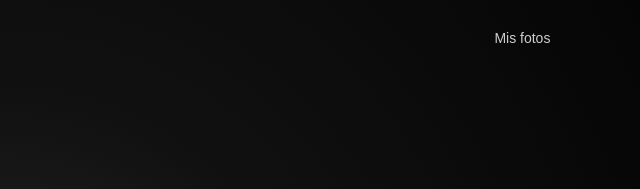
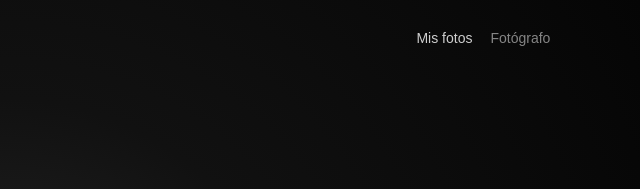
Before and after one commit to photofest-cloud/photofest, a plain HTML site: page index.html in a window 1280 px wide. Shown: the top 189 px of the page, 640-1280 px from the left. Drawn offline with Linux system fonts and the light colour scheme.

Commit message:
Link photographer admin panel from homepage

```diff
--- a/index.html
+++ b/index.html
@@ -9,7 +9,7 @@
     body{font-family:Arial,Helvetica,sans-serif;background:#0b0b0b;color:#fff;min-height:100vh}
     header{width:100%;padding:24px 7%;display:flex;justify-content:space-between;align-items:center;position:absolute;top:0;left:0;z-index:10}
     .logo{font-size:24px;font-weight:800;letter-spacing:3px}.logo span{font-weight:300}
-    .nav-link{color:#fff;text-decoration:none;font-size:14px;opacity:.8}
+    .nav{display:flex;gap:18px;align-items:center}.nav-link{color:#fff;text-decoration:none;font-size:14px;opacity:.8}.nav-link.admin{opacity:.5}
     .hero{min-height:100vh;display:flex;align-items:center;justify-content:center;text-align:center;padding:120px 20px 80px;background:radial-gradient(circle at center,#272727 0%,#111 40%,#050505 100%)}
     .hero-content{max-width:850px}.eyebrow{font-size:12px;letter-spacing:5px;text-transform:uppercase;opacity:.55;margin-bottom:25px}
     h1{font-size:clamp(55px,11vw,130px);line-height:.9;letter-spacing:-5px;margin-bottom:30px}
@@ -19,13 +19,13 @@
     .features{padding:100px 7%;background:#111}.features-title{text-align:center;margin-bottom:60px}.features-title p{color:#888;margin-top:12px}
     .feature-grid{max-width:1100px;margin:auto;display:grid;grid-template-columns:repeat(3,1fr);gap:20px}.feature{padding:35px;background:#191919;border:1px solid #292929;border-radius:18px}.feature-number{font-size:12px;color:#777;margin-bottom:30px}.feature h3{font-size:20px;margin-bottom:12px}.feature p{color:#888;line-height:1.6;font-size:14px}
     footer{padding:35px 7%;background:#080808;text-align:center;color:#555;font-size:12px}
-    @media(max-width:700px){header{padding:22px 25px}.logo{font-size:19px}.hero{padding-left:25px;padding-right:25px}h1{letter-spacing:-3px}.hero-description{font-size:16px}.feature-grid{grid-template-columns:1fr}.features{padding:80px 25px}}
+    @media(max-width:700px){header{padding:22px 25px}.logo{font-size:19px}.nav{gap:10px}.nav-link{font-size:12px}.hero{padding-left:25px;padding-right:25px}h1{letter-spacing:-3px}.hero-description{font-size:16px}.feature-grid{grid-template-columns:1fr}.features{padding:80px 25px}}
   </style>
 </head>
 <body>
   <header>
     <div class="logo">PHOTO<span>FEST</span></div>
-    <a href="evento-demo.html" class="nav-link">Mis fotos</a>
+    <div class="nav"><a href="evento-demo.html" class="nav-link">Mis fotos</a><a href="admin.html" class="nav-link admin">Fotógrafo</a></div>
   </header>
 
   <main>
```
